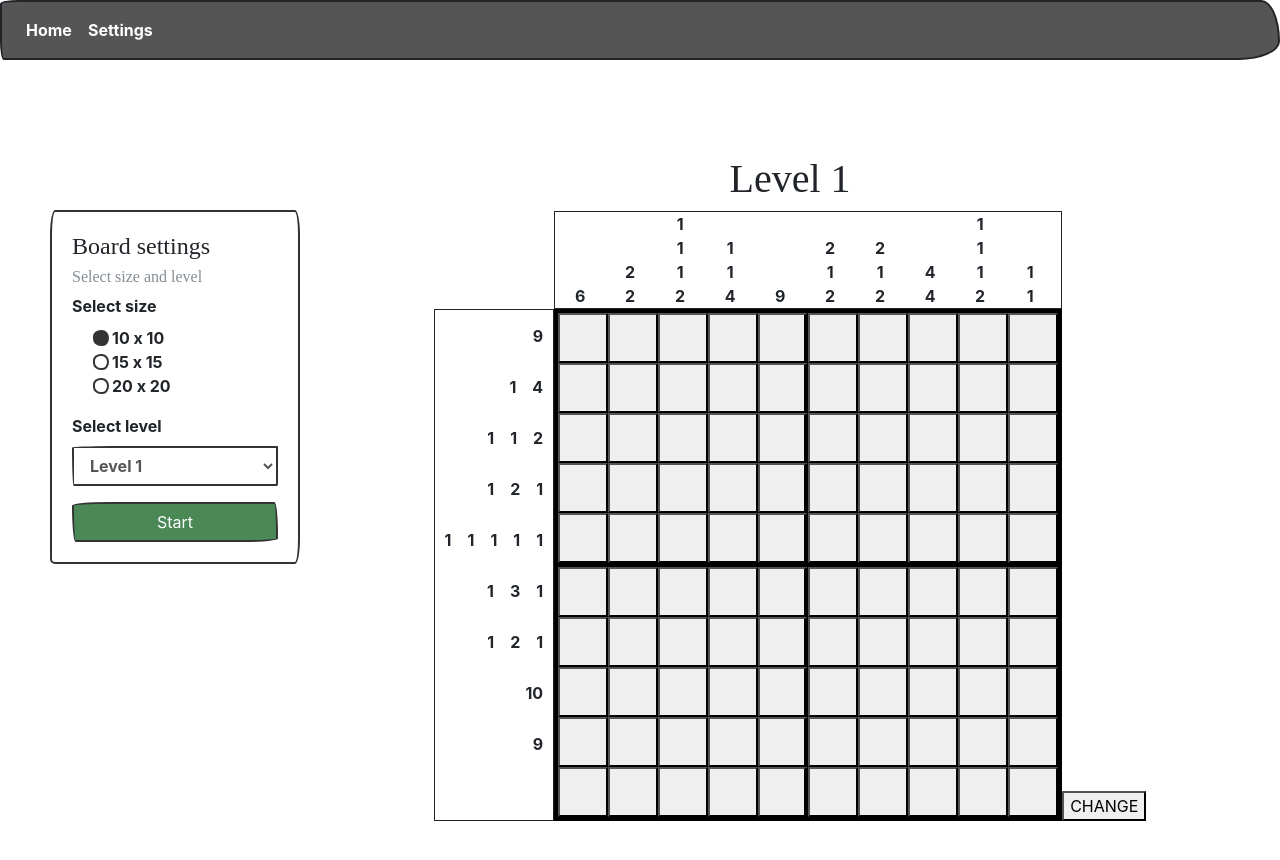
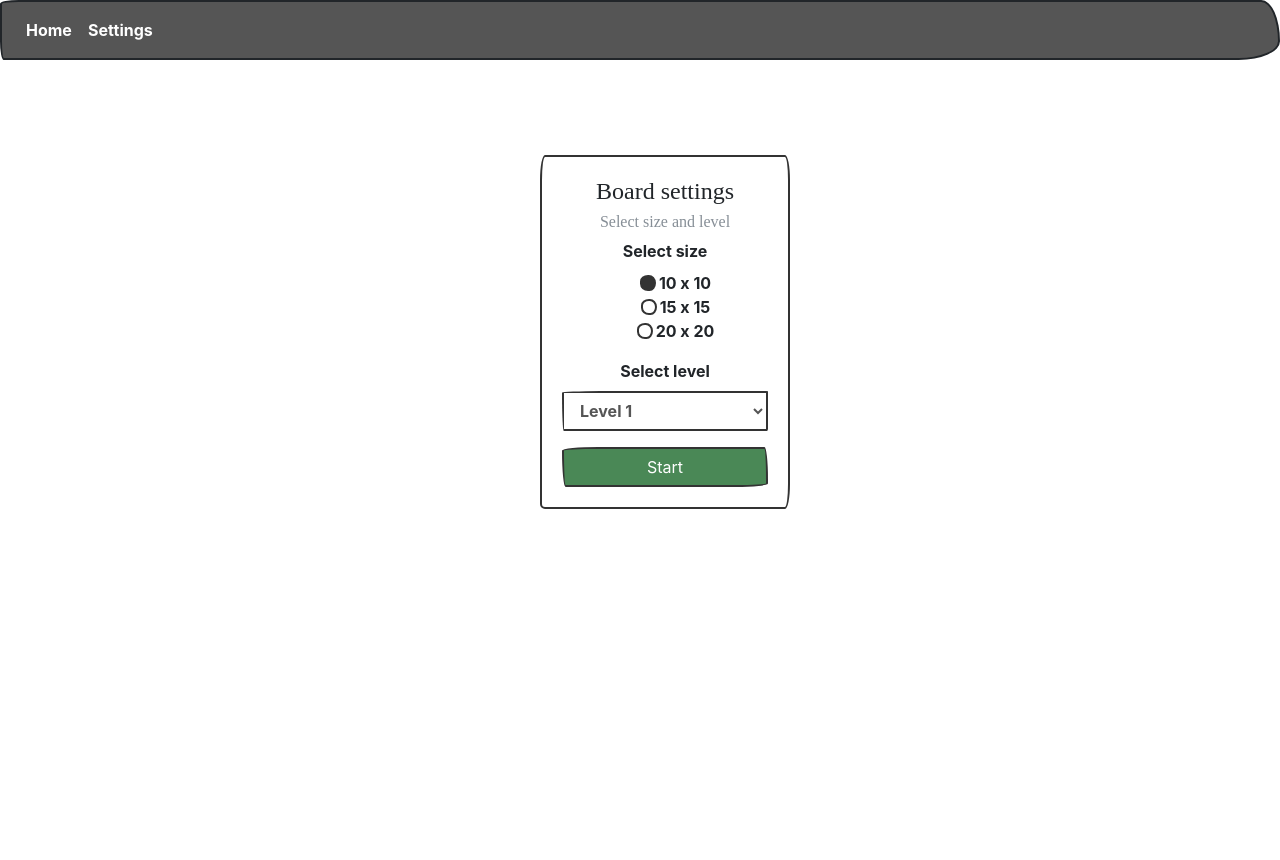
Before and after one commit to mkriventsev/KAJ-SEM, a React (Create React App) app: page /game in a window 1280 px wide. Shown: the top 860 px of the page. Built offline with nearby package versions, Linux system fonts and the light colour scheme; a web font is replaced by a local one.

Commit message:
game page fixed and solver was added. DynaSolver

```diff
--- a/src/index.js
+++ b/src/index.js
@@ -4,12 +4,13 @@ import './index.css';
 import * as serviceWorker from './serviceWorker';
 import HomeScreen from './screens/HomeScreen';
 import GameScreen from './screens/GameScreen';
+import FeedbackScreen from './screens/FeedbackScreen';
+import SettingsScreen from './screens/SettingsScreen';
 import {
   BrowserRouter as Router,
   Switch,
   Route,
 } from "react-router-dom";
-import SettingsScreen from './screens/SettingsScreen';
 
 
 ReactDOM.render(
@@ -25,6 +26,9 @@ ReactDOM.render(
         <Route path="/settings">
           <SettingsScreen />
           </Route>
+        <Route path="/feedback">
+          <FeedbackScreen />
+          </Route>
       </Switch>
     </Router>
   </React.StrictMode>,
--- a/src/screens/GameScreen/components/GameBoard/index.jsx
+++ b/src/screens/GameScreen/components/GameBoard/index.jsx
@@ -1,24 +1,28 @@
-import React, { Component } from 'react'
-import './styles.scss'
-import GameSquare from '../GameSquare';
-import GameSolverNumbers from '../GameSolverNumbers';
+import React, { Component } from "react";
+import "./styles.scss";
+import GameSquare from "../GameSquare";
+import GameSolverNumbers from "../GameSolverNumbers";
+import {solver} from '../../../../data/solvers'
 
 export default class GameBoard extends Component {
   constructor(props) {
     super(props);
-        const { size } = this.props
+    const { size } = this.props;
     this.state = {
       squares: [...Array(size)].map(() => Array(size).fill(null)),
       isFill: true,
       xIsNext: true,
+      gameFinished: false,
     };
   }
 
+  selectedSolver = solver[`s${this.props.size}`][`l${this.props.level}`]
+  solverCertificate = this.createCertificate(this.selectedSolver);
 
   static getDerivedStateFromProps(props, state) {
     if (props.size !== state.squares.length) {
       return {
-            squares: [...Array(props.size)].map(() => Array(props.size).fill(null))
+        squares: [...Array(props.size)].map(() => Array(props.size).fill(null)),
       };
     }
 
@@ -26,122 +30,125 @@ export default class GameBoard extends Component {
     return null;
   }
 
-
   renderSquares() {
-        return this.state.squares.map((line, lineIndex) => <div className='game-row'>
-            {line.map((_, index) =>
-                <GameSquare onClick={() => this.handleClick(lineIndex, index)} value={this.state.squares[lineIndex][index]} />)}
-        </div>)
+    return this.state.squares.map((line, lineIndex) => (
+      <div key={lineIndex + line} className="game-row">
+        {line.map((_, index) => (
+          <GameSquare
+            key={index}
+            onClick={() => this.handleClick(lineIndex, index)}
+            value={this.state.squares[lineIndex][index]}
+          />
+        ))}
+      </div>
+    ));
   }
   handleClick(row, col) {
     const squares = this.state.squares.slice();
-        console.log(squares[row][col]);
-        if (!this.checkSolver()) {
-            if ((squares[row][col] == '1' && this.state.isFill) || (squares[row][col] == '0' && !this.state.isFill)) {
-                squares[row][col] = null
+    if (!this.state.gameFinished) {
+      if (
+        (squares[row][col] == "1" && this.state.isFill) ||
+        (squares[row][col] == "0" && !this.state.isFill)
+      ) {
+        squares[row][col] = null;
       } else {
-                squares[row][col] = this.state.isFill ? '1' : '0';
+        squares[row][col] = this.state.isFill ? "1" : "0";
       }
       this.setState({
-                squares: squares
+        squares: squares,
       });
+      this.checkSolver();
     }
   }
 
   calculateSolverCounts(solver) {
-        let rows = []
-        solver.forEach(row => {
-            let rowCounts = []
-            let counter = 0
+    let rows = [];
+    solver.forEach((row) => {
+      let rowCounts = [];
+      let counter = 0;
       row.forEach((rowElement, index) => {
         if (rowElement === 1) {
-                    counter++
-                }
-                else {
+          counter++;
+        } else {
           if (counter !== 0) {
             rowCounts.push(counter);
-                        counter = 0
+            counter = 0;
           }
         }
-                if (index === solver[0].length - 1 && counter !== 0) { rowCounts.push(counter); }
+        if (index === solver[0].length - 1 && counter !== 0) {
+          rowCounts.push(counter);
+        }
       });
-            rows.push(rowCounts)
+      rows.push(rowCounts);
     });
-        console.log(rows);
-        return rows
+    return rows;
   }
 
-    solver = [
-        //6, 2 2, 1 1 1 2, 1 1 4, 9, 2 1 2, 2 1 2, 4 4, 1 1 1 2, 1 1,
-        [0, 1, 1, 1, 1, 1, 1, 1, 1, 1], //9
-        [0, 1, 0, 0, 1, 1, 1, 1, 0, 0], // 1 4
-        [0, 0, 1, 0, 1, 0, 0, 1, 1, 0], // 1 1 2
-        [1, 0, 0, 1, 1, 0, 0, 1, 0, 0], // 1 2 1
-        [1, 0, 1, 0, 1, 0, 1, 0, 1, 0], //1 1 1 1 1
-        [1, 0, 0, 1, 1, 1, 0, 1, 0, 0], // 1 3 1
-        [1, 0, 0, 1, 1, 0, 0, 1, 0, 0], // 1 2 1
-        [1, 1, 1, 1, 1, 1, 1, 1, 1, 1], // 10
-        [1, 1, 1, 1, 1, 1, 1, 1, 1, 0], //9
-        [0, 0, 0, 0, 0, 0, 0, 0, 0, 0] //0
-    ]
-
-    checkSolver(solver) {
-
-        //transpone Matrix
-
-        let board = this.state.squares
-        if (this.createCertificate(board) == this.createCertificate(solver)) {
-            console.log('KONEC, CHVATIT IGRAT');
-            return true
+  checkSolver() {
+    const board = this.state.squares;
+    const boardCertificate = this.createCertificate(board);
+    if (boardCertificate === this.solverCertificate) {
+      console.log("KONEC, CHVATIT IGRAT");
+      this.setState({ gameFinished: true });
     }
-        return false
   }
 
   createCertificate(array) {
-        let certificate = ''
-        array.forEach(i => {
-            i.forEach(j => {
+    let certificate = "";
+    array.forEach((i) => {
+      i.forEach((j) => {
         if (j == null) {
-                    j = 0
+          j = 0;
         }
-                certificate += j.toString()
+        certificate += j.toString();
       });
     });
     console.log(certificate);
-        return certificate
+    return certificate;
   }
 
   render() {
+    console.log("render");
     console.log(this.state.squares);
-        let trSolver = this.solver[0].map((_, colIndex) => this.solver.map(row => row[colIndex]));
+    let trSolver = this.selectedSolver[0].map((_, colIndex) =>
+      this.selectedSolver.map((row) => row[colIndex])
+    );
     console.log(trSolver);
 
-
     const countsForSolver = {
-            rows: this.calculateSolverCounts(this.solver),
-            columns: this.calculateSolverCounts(trSolver)
-        }
+      rows: this.calculateSolverCounts(this.selectedSolver),
+      columns: this.calculateSolverCounts(trSolver),
+    };
 
     return (
-            <div className='board-flex-wrapper'>
-                <div className='solver-number-container-rows'>
-                    {countsForSolver.rows.map(rowNumbers => <GameSolverNumbers numbers={rowNumbers} isRows={true} />)}
+      <div className="board-flex-wrapper">
+        <div className="solver-number-container-rows">
+          {countsForSolver.rows.map((rowNumbers, index) => (
+            <GameSolverNumbers
+              key={`row-${index}`}
+              numbers={rowNumbers}
+              isRows={true}
+            />
+          ))}
         </div>
         <div>
-                    <div className='solver-number-container-cols'>
-                        {countsForSolver.columns.map(colNumbers => <GameSolverNumbers numbers={colNumbers} />)}
+          <div className="solver-number-container-cols">
+            {countsForSolver.columns.map((colNumbers, index) => (
+              <GameSolverNumbers key={`col-${index}`} numbers={colNumbers} />
+            ))}
           </div>
-                    <div className='board-container'>
-
-                        {this.renderSquares()}
+          <div className="board-container">{this.renderSquares()}</div>
         </div>
-                </div>
-                <button onClick={() => {
+        <button
+          onClick={() => {
             this.setState({
-                            isFill: !this.state.isFill
-                        })
-                        console.log(this.state.isFill)
-                    }}>CHANGE</button>
+              isFill: !this.state.isFill,
+            });
+            console.log(this.state.isFill);
+          }}
+        >
+          CHANGE
+        </button>
       </div>
     );
   }
--- a/src/screens/GameScreen/components/GameSettings/index.jsx
+++ b/src/screens/GameScreen/components/GameSettings/index.jsx
@@ -1,68 +1,90 @@
-import React, { Component } from 'react'
-import './styles.scss'
+import React, { Component } from "react";
+import { solver } from "../../../../data/solvers";
+import "./styles.scss";
 
 export default class GameSettings extends Component {
   constructor(props) {
     super(props);
     this.state = {
-            levelName: 'Level 1',
+      levelName: "Level 1",
+      level: 1,
       size: 10,
     };
   }
 
   renderSizeSelector() {
     return [10, 15, 20].map((item, index) => (
-            <div class="form-check disabled">
-                <label class="form-check-label">
-                    <input onClick={this.onSelectSize} defaultChecked={index === 0} type="radio" class="form-check-input" name="optionsRadios" value={item} />
+      <div key={index} className="form-check disabled">
+        <label className="form-check-label">
+          <input
+            onClick={this.onSelectSize}
+            defaultChecked={index === 0}
+            type="radio"
+            className="form-check-input"
+            name="optionsRadios"
+            value={item}
+          />
           {item} x {item}
         </label>
       </div>
-        ))
-
+    ));
   }
   renderLevelSelector() {
-        return [1, 2, 3, 4, 5, 15, 20].map(item => (
-            <option>Level {item}</option>
-        ))
+    const countlevel = solver[`s${this.state.size}`]
+    return Object.keys(countlevel).map((item, index) => (
+      <option value={index + 1} key={item}>Level {index + 1}</option>
+    ));
   }
 
   onSelectLevel = (e) => {
-        this.setState({...this.state, levelName: e.target.value})
-    }
+    console.log(e.target.value)
+    this.setState({ ...this.state, level: parseInt(e.target.value), levelName: 'Level ' + e.target.value });
+  };
 
   onSelectSize = (e) => {
-        this.setState({...this.state, size: parseInt(e.target.value)})
-    }
+    this.setState({ ...this.state, size: parseInt(e.target.value) });
+  };
 
   startGame = () => {
-        console.log(this.state.levelName, this.props)
+    console.log(this.state.levelName, this.props);
 
-        this.props.onChangeSettings(this.state)
-    }
+    this.props.onChangeSettings(this.state);
+  };
 
   render() {
     return (
       <aside>
-                <div class="card">
-                    <div class="card-body">
-                        <h4 class="card-title">Board settings</h4>
-                        <h6 class="card-subtitle mb-2 text-muted">Select size and level</h6>
-                        <div class="form-group">
-                            <fieldset class="form-group">
-                                <label >Select size</label>
+        <div className="card">
+          <div className="card-body">
+            <h4 className="card-title">Board settings</h4>
+            <h6 className="card-subtitle mb-2 text-muted">
+              Select size and level
+            </h6>
+            <div className="form-group">
+              <fieldset className="form-group">
+                <label>Select size</label>
                 {this.renderSizeSelector()}
               </fieldset>
 
-                            <label for="exampleSelect1">Select level</label>
-                            <select onChange={this.onSelectLevel} class="form-control" id="exampleSelect1">
+              <label htmlFor="exampleSelect1">Select level</label>
+              <select
+                onChange={this.onSelectLevel}
+                className="form-control"
+                id="exampleSelect1"
+              >
                 {this.renderLevelSelector()}
               </select>
             </div>
-                        <button onClick={this.startGame} type="button" class="btn btn-primary start-game-button">Start</button>
+            <button
+              onClick={this.startGame}
+              type="button"
+              className="btn btn-primary start-game-button"
+            >
+              Start
+            </button>
           </div>
         </div>
       </aside>
-        )
+    );
   }
 }
--- a/src/screens/GameScreen/components/GameSolverNumbers/index.jsx
+++ b/src/screens/GameScreen/components/GameSolverNumbers/index.jsx
@@ -5,8 +5,8 @@ export default class GameSolverNumbers extends Component {
         const containerClass = `solver-numbers${this.props.isRows ? ' rows' : ''}`
         return (
             <div className={containerClass}>
-                {this.props.numbers.map(number => (
-                    <div className='number'>
+                {this.props.numbers.map((number, index) => (
+                    <div key={this.isRows ? `r-${index}` : `c-${index}`} className='number'>
                         {number}
                     </div>
                 ))}
--- a/src/screens/GameScreen/components/GameSquare/index.jsx
+++ b/src/screens/GameScreen/components/GameSquare/index.jsx
@@ -9,7 +9,7 @@ export default class GameSquare extends Component {
 
     render() {
         const {onClick, value} = this.props
-        const className = `game-square ${value== '1' && 'btn-secondary' }`
+        const className = `game-square ${value== '1' ? 'btn-secondary' : '' }`
         const valueToShow = value == '0' && 'X'
         return (
                 <button className={className}
--- a/src/screens/GameScreen/index.jsx
+++ b/src/screens/GameScreen/index.jsx
@@ -1,47 +1,51 @@
-import React, { Component } from 'react'
-import './styles.scss'
-import Navigation from '../../components/Navigation'
-import GameSettings from './components/GameSettings'
-import GameBoard from './components/GameBoard'
-
+import React, { Component } from "react";
+import "./styles.scss";
+import Navigation from "../../components/Navigation";
+import GameSettings from "./components/GameSettings";
+import GameBoard from "./components/GameBoard";
 
 export default class GameScreen extends Component {
   constructor(props) {
     super(props);
     this.state = {
-            levelName: 'Level 1',
-            size: 10,
+      displayBoardSettings: true,
+      levelName: "Level 1",
+      level: null,
+      size: null,
     };
   }
 
   onChangeLevel = (levelName) => {
-        this.setState({...this.state, levelName})
-        console.log(this.state, 'dds')
-    }
+    this.setState({ ...this.state, levelName });
+  };
 
   onChangeSize = (size) => {
-        this.setState({...this.state, size})
-    }
+    this.setState({ ...this.state, size });
+  };
 
   onChangeSettings = (settings) => {
-        this.setState(settings)
-    }
-
-
+    this.setState(settings);
+    this.setState({displayBoardSettings:false})
+  };
 
   render() {
-        console.log(this.state.levelName, this.state.size, 'd')
+    console.log(this.state.levelName, this.state.size);
     return (
       <div>
         <Navigation />
-                <div className='game-screen-container'>
+        <div className="game-screen-container">
+          <div className="game-container">
+            {this.state.displayBoardSettings ? (
               <GameSettings onChangeSettings={this.onChangeSettings} />
-                    <div className='game-container'>
+            ) : (
+              <div>
                 <h1>{this.state.levelName}</h1>
-                        <GameBoard size={this.state.size} />
+                <GameBoard size={this.state.size} level ={this.state.level}/>
+              </div>
+            )}
           </div>
         </div>
       </div>
-        )
+    );
   }
 }
--- a/src/screens/HomeScreen/index.jsx
+++ b/src/screens/HomeScreen/index.jsx
@@ -23,6 +23,11 @@ export default class HomeScreen extends Component {
                             <button type="button" className="btn btn-primary menu-button">Settings</button>
                         </Link>
                     </div>
+                    <div className='menu-item'>
+                        <Link to="/feedback">
+                            <button type="button" className="btn btn-primary menu-button">Feedback</button>
+                        </Link>
+                    </div>
                 </nav>
 
             </div>
--- a/test.html
+++ /dev/null
@@ -1,198 +0,0 @@
-<span class="changeFillingType" data-icon-name="bars">
-
-    <svg id='changeFillingType' height="200" width="300">
-        <!-- <rect  fill="#ececec" stroke="black" id="backdround" x="5" y="15" width="280" height="130" rx="60" />
-
-        <path fill="#ececec" stroke="black" id="backdround" d="M150,50 v-20 h20 L200 60 L230 30 h20 v20 L220 80 L250 110 v20 h-20 L200 100 L170 130 h-20 v-20 L180 80 z"/>
-    <g class="">
-
-        <circle  id="backdround" cx="80" cy="80" r="50" stroke="black" stroke-width="3" fill="red" />
-        <rect class="cross" fill="black" x="30" y="30" width="100" height="100" rx="20" tran/>
-        </g> -->
-
-    </svg>
-    <script>
-        const f = (() => {
-            const svg = document.createElementNS("http://www.w3.org/2000/svg", "svg");
-            svg.setAttribute("width", "300");
-            svg.setAttribute("height", "200");
-
-            const rect = document.createElementNS("http://www.w3.org/2000/svg", "rect");
-            rect.setAttribute("fill", '#ececec')
-            rect.setAttribute("stroke", 'black')
-            rect.setAttribute("id", '#backdround')
-            // rect.setAttribute("transform", 'rotate(30deg')
-            rect.setAttribute("transform", 'scale(1.1 )');
-            rect.setAttribute("x", '20')
-            rect.setAttribute("y", '20')
-            rect.setAttribute("rx", '50')
-            rect.setAttribute("width", "200")
-            rect.setAttribute("height", "100")
-
-            const gFillTypeGroup = document.createElementNS("http://www.w3.org/2000/svg", "g");
-
-            // <rect fill="#ececec" stroke="black" id="backdround" x="20" y="20" width="200" height="100" rx="50" />
-            const cir1 = document.createElementNS("http://www.w3.org/2000/svg", "circle");
-            cir1.setAttribute("cx", "70");
-            cir1.setAttribute("cy", "70");
-            cir1.setAttribute("r", "40");
-            cir1.setAttribute("fill", "red");
-
-            const rectFill = document.createElementNS("http://www.w3.org/2000/svg", "rect");
-            rectFill.setAttribute("fill", 'yellow')
-            rectFill.setAttribute("stroke", 'green')
-            rectFill.setAttribute("id", '#backdround')
-            rectFill.setAttribute("x", '50')
-            rectFill.setAttribute("y", '50')
-            rectFill.setAttribute("rx", '10')
-            rectFill.setAttribute("width", "40")
-            rectFill.setAttribute("height", "40")
-
-            gFillTypeGroup.appendChild(cir1);
-            gFillTypeGroup.setAttribute("id", "gFillTypeGroup")
-            gFillTypeGroup.appendChild(rectFill);
-
-
-            const gCrossTypeGroup = document.createElementNS("http://www.w3.org/2000/svg", "g");
-
-            // <rect fill="#ececec" stroke="black" id="backdround" x="20" y="20" width="200" height="100" rx="50" />
-            const cir2 = document.createElementNS("http://www.w3.org/2000/svg", "circle");
-            cir2.setAttribute("cx", "170");
-            cir2.setAttribute("cy", "70");
-            cir2.setAttribute("r", "40");
-            cir2.setAttribute("fill", "green");
-            const cross = document.createElementNS("http://www.w3.org/2000/svg", "path");
-            cross.setAttribute('d', 'M150,0 L150,100 200,300 Z');
-
-            const cir3 = document.createElementNS("http://www.w3.org/2000/svg", "circle");
-            cir3.setAttribute("cx", "170");
-            cir3.setAttribute("cy", "70");
-            cir3.setAttribute("r", "20");
-            cir3.setAttribute("fill", "transparent");
-            cir3.setAttribute("transform", 'scale(1.1 0.9)');
-            cir3.setAttribute("stroke", "pink");
-            cir3.setAttribute("stroke-width", 7);
-
-            // const rectFill2 = document.createElementNS("http://www.w3.org/2000/svg", "rect");
-            // rectFill.setAttribute("fill", 'yellow')
-            // rectFill.setAttribute("stroke", 'green')
-            // rectFill.setAttribute("id", '#backdround')
-            // rectFill.setAttribute("x", '50')
-            // rectFill.setAttribute("y", '50')
-            // rectFill.setAttribute("rx", '10')
-            // rectFill.setAttribute("width", "40")
-            // rectFill.setAttribute("height","40")
-
-            gCrossTypeGroup.appendChild(cir2);
-            gCrossTypeGroup.appendChild(cir3);
-            // gCrossTypeGroup.appendChild(rectFill);
-
-
-
-            // changeFillingType
-            svg.appendChild(rect);
-            svg.appendChild(gFillTypeGroup);
-            svg.appendChild(gCrossTypeGroup);
-            // svg.appendChild(cir1);
-            console.log(svg)
-            document.querySelector(".changeFillingType").appendChild(svg);
-            gFillTypeGroup.addEventListener('click', () => {
-                gFillTypeGroup.setAttribute("class", 'wowo');
-                // #gFillTypeGroup.wowo
-            })
-        });
-        // <animate attributeType="XML" attributeName="y" from="0" to="50"    dur="1s" repeatCount="1"/>
-        f();
-    </script>
-    <style>
-        #gFillTypeGroup.wowo {
-            animation: ani 4s linear;
-        }
-
-        @keyframes ani {
-            0% {
-                /* transform: translate(20px, 50px); */
-            }
-            25%{
-                opacity: 0%;
-            }
-
-            50%,
-            100% {
-                opacity: 0%;
-                transform: translate(100px, 0px);
-            }
-        }
-    </style>
-    <!-- Explanation
-
-m20,20: move to point(20,20)
-
-h100: draw a 100px horizontal line from where we are
-
-a20,20 0 0 1 20,20: draw an arc with 20px X radius, 20px Y radius, clockwise, to a point with 20px difference in X and Y axis
-
-v200: draw a 200px vertical line from where we are
-
-a20,20 0 0 1 -20,20: draw an arc with 20px X and Y radius, clockwise, to a point with -20px difference in X and 20px difference in Y axis
-
-h-200: draw a -200px horizontal line from where we are
-
-a20,20 0 0 1 -20,-20: draw an arc with 20px X and Y radius, clockwise, to a point with -20px difference in X and -20px difference in Y axis
-
-v-200: draw a -200px vertical line from where we are
-
-a20,20 0 0 1 20,-20: draw an arc with 20px X and Y radius, clockwise, to a point with 20px difference in X and -20px difference in Y axis
-
-z: close the path -->
-    <!-- </span>
-<style>
-    search {
-        width: 600;
-        height: 100;
-    }
-</style>
-<script>
-    var Paper = Snap(800, 400);
-    //Paper.circle(150, 150, 100);
-    //Paper.line(50, 50, 100, 100);
-    var linepaths = Paper.line(20, 20, 100, 20).attr("stroke", "#2ecc71");
-    var linepaths1 = Paper.line(20, 33, 100, 33).attr("stroke", "#2ecc71");
-    var linepaths3 = Paper.line(20, 46, 100, 46).attr("stroke", "#2ecc71");
-    Paper.attr({
-        stroke: '#2ecc71',
-        strokeWidth: 7
-    });
-
-    var toggle = true;
-    Paper.click(function () {
-        if (toggle) {
-            buttonOn();
-            toggle = false;
-        } else {
-            buttonOff();
-            toggle = true;
-        }
-    });
-
-    function buttonOn() {
-        linepaths.animate({ x1: 20, y1: 20, x2: 75, y2: 75 }, 500);
-        linepaths1.animate({ x1: 20, y1: 75, x2: 75, y2: 20 }, 500);
-        linepaths3.animate({ x1: 0, y1: 0, x2: 0, y2: 0 }, 1);
-        linepaths3.attr({
-            stroke: '#2ecc71',
-            strokeWidth: 7
-        });
-    };
-
-    function buttonOff() {
-        linepaths.animate({ x1: 20, y1: 20, x2: 100, y2: 20 }, 500);
-        linepaths1.animate({ x1: 20, y1: 33, x2: 100, y2: 33 }, 500);
-        linepaths3.animate({ x1: 20, y1: 46, x2: 100, y2: 46 }, 1);
-        linepaths3.attr({
-            stroke: '#2ecc71',
-            strokeWidth: 7
-        });
-    };
-
-</script> -->
```
Also changed, not shown: src/components/Navigation/index.jsx (+7 -7 lines), src/screens/SettingsScreen/index.jsx (+10 -21 lines), 2 other files (tests, documents, lock files or other folders). Lines whose indentation alone changed are shown as unchanged.
